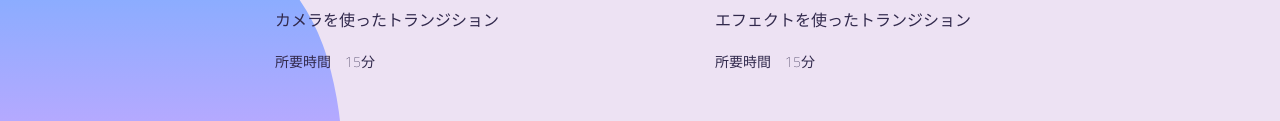
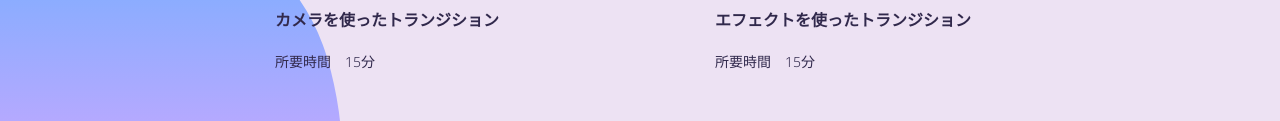
Before and after one commit to Kipeo22/kipeo_ae-tips.com, a plain HTML site: page shape.html in a window 1280 px wide. Shown: the part 6561-6682 px from the top of the page. Drawn offline with nearby package versions, Linux system fonts and the light colour scheme; a web font is replaced by a local one.

Commit message:
font-weight

```diff
--- a/css/pagestyle.css
+++ b/css/pagestyle.css
@@ -415,7 +415,7 @@ h3{
 h4{
     font-size: 16px;
     font-family: 'Noto Sans', sans-serif;
-    font-weight: 100;
+    /* font-weight: 100; */
     color: #31294c;
     margin: 20px 0;
 }
@@ -424,7 +424,7 @@ h4{
     color: #31294c;
     font-size: 14px;
     font-family: 'Noto Sans', sans-serif;
-    font-weight: 100;
+    font-weight: 300;
 }
 
 .ToTop{
```
